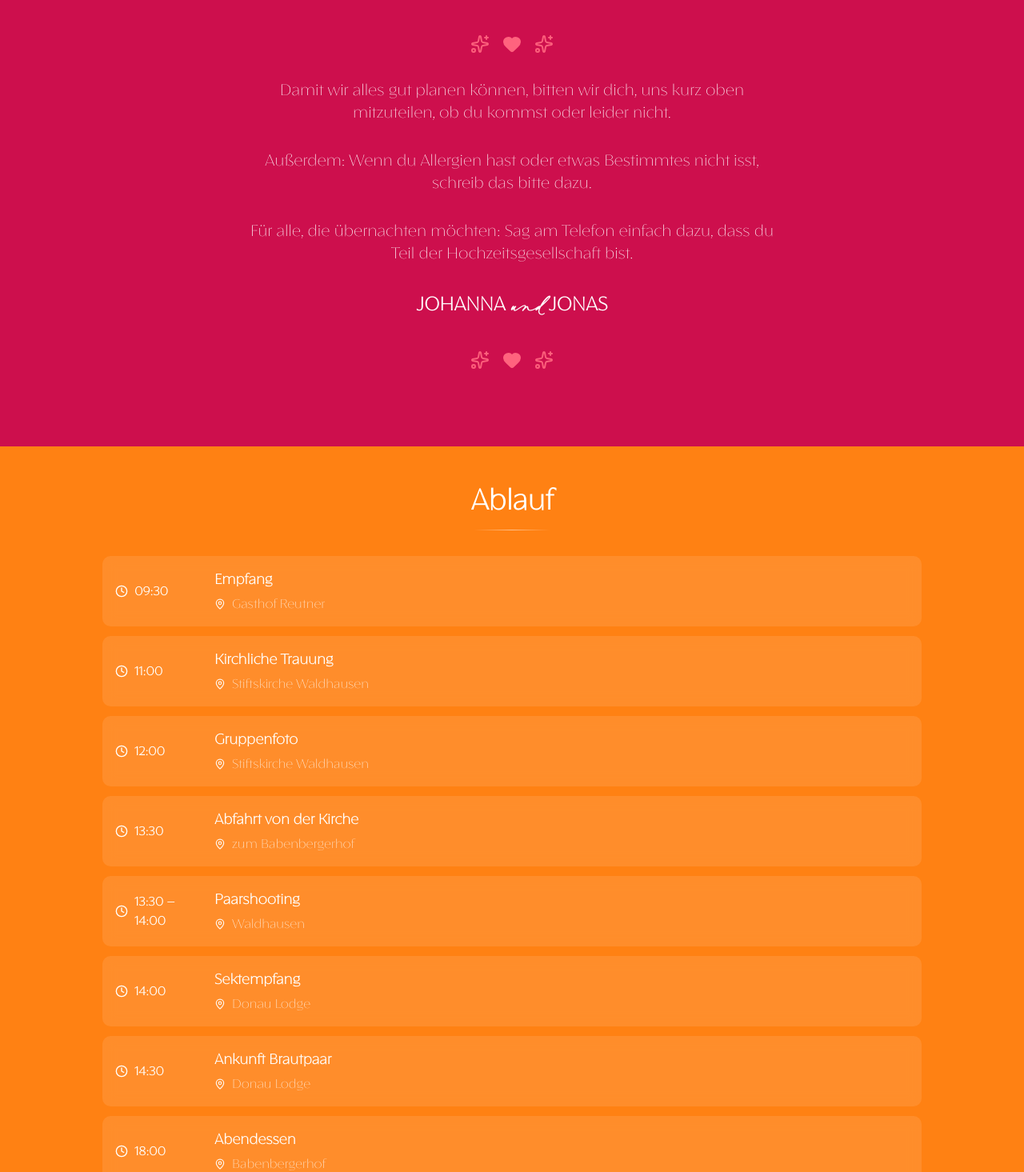
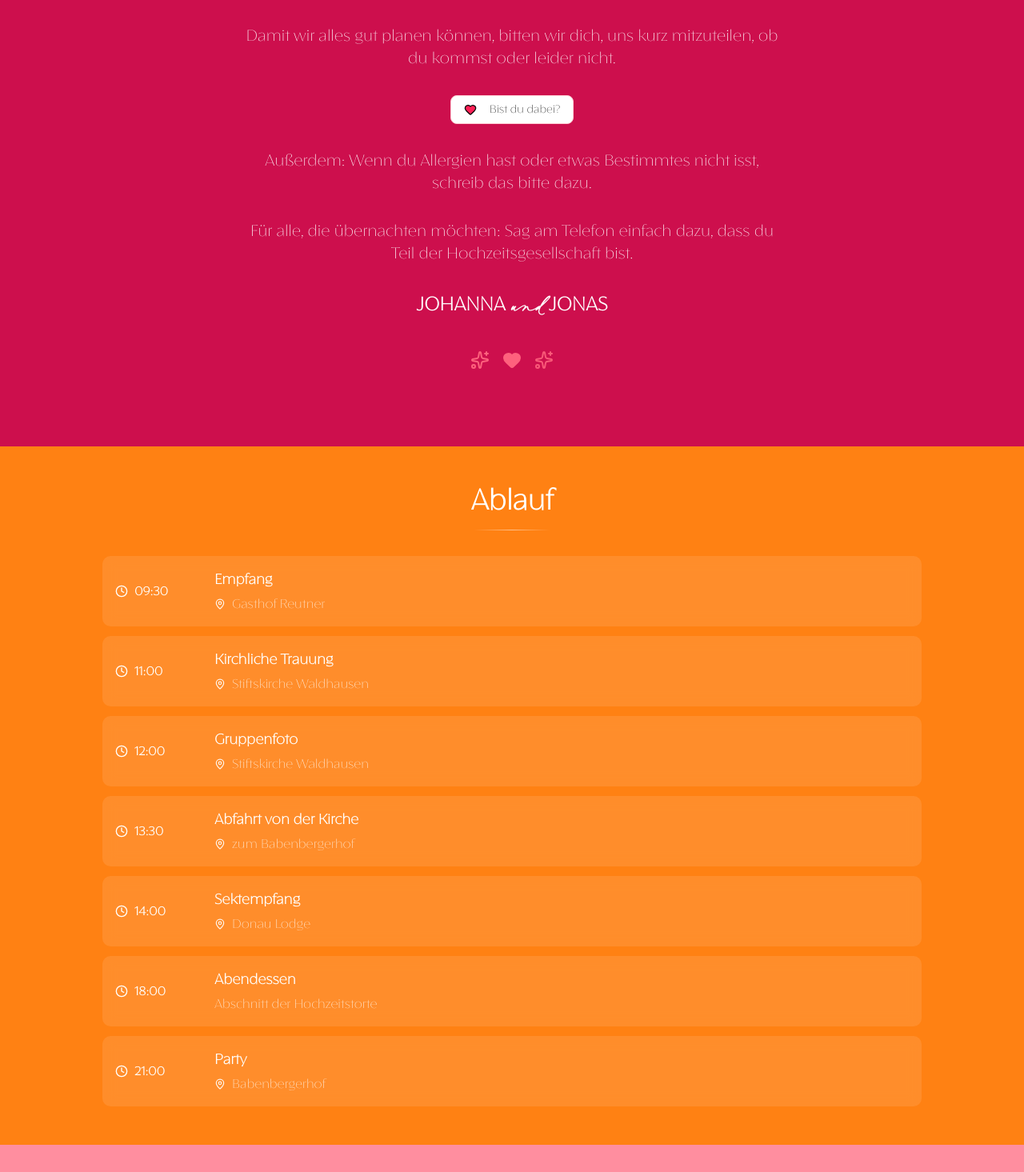
Before and after one commit to thejagger/wedding-auer, a React (Vite) app: page / in a window 1280 px wide. Shown: the part 412-1877 px from the top of the page at 80% size. Built offline with nearby package versions, Linux system fonts and the light colour scheme.

Commit message:
fixes signup dialog position, ablauf

```diff
--- a/src/components/Ablauf.tsx
+++ b/src/components/Ablauf.tsx
@@ -1,34 +1,32 @@
-import { Clock, MapPin } from "lucide-react";
+import {Clock, MapPin} from "lucide-react";
 
 interface ScheduleItem {
     time?: string;
     timeRange?: string;
     event: string;
-  location: string;
+    location?: string;
+    description?: string;
 }
 
 const scheduleItems: ScheduleItem[] = [
-  { time: "09:30", event: "Empfang", location: "Gasthof Reutner" },
-  { time: "11:00", event: "Kirchliche Trauung", location: "Stiftskirche Waldhausen" },
-  { time: "12:00", event: "Gruppenfoto", location: "Stiftskirche Waldhausen" },
-  { time: "13:30", event: "Abfahrt von der Kirche", location: "zum Babenbergerhof" },
-  { timeRange: "13:30 – 14:00", event: "Paarshooting", location: "Waldhausen" },
-  { time: "14:00", event: "Sektempfang", location: "Donau Lodge" },
-  { time: "14:30", event: "Ankunft Brautpaar", location: "Donau Lodge" },
-  { time: "18:00", event: "Abendessen", location: "Babenbergerhof" },
-  { event: "Hochzeitstorte (als Dessert)", location: "Babenbergerhof" },
-  { time: "21:00", event: "Party", location: "Babenbergerhof" },
+    {time: "09:30", event: "Empfang", location: "Gasthof Reutner"},
+    {time: "11:00", event: "Kirchliche Trauung", location: "Stiftskirche Waldhausen"},
+    {time: "12:00", event: "Gruppenfoto", location: "Stiftskirche Waldhausen"},
+    {time: "13:30", event: "Abfahrt von der Kirche", location: "zum Babenbergerhof"},
+    {time: "14:00", event: "Sektempfang", location: "Donau Lodge"},
+    {time: "18:00", event: "Abendessen", description: "Abschnitt der Hochzeitstorte"},
+    {time: "21:00", event: "Party", location: "Babenbergerhof"},
 ];
 
 export function Ablauf() {
     return (
-    <section className="py-12 px-6" style={{ backgroundColor: '#ff8113' }}>
+        <section className="py-12 px-6" style={{backgroundColor: '#ff8113'}}>
             <div className="max-w-5xl mx-auto">
                 <div className="flex flex-col items-center gap-4 mb-8">
                     <h2 className="text-3xl md:text-4xl font-bold text-white">
                         Ablauf
                     </h2>
-          <div className="h-px w-24 bg-gradient-to-r from-transparent via-white/50 to-transparent" />
+                    <div className="h-px w-24 bg-linear-to-r from-transparent via-white/50 to-transparent"/>
                 </div>
 
                 <div className="space-y-3">
@@ -38,7 +36,7 @@ export function Ablauf() {
                             className="flex flex-col md:flex-row md:items-center gap-3 p-4 rounded-lg bg-white/10 backdrop-blur-sm hover:bg-white/20 transition-all"
                         >
                             <div className="flex items-center gap-2 md:w-28 shrink-0">
-                <Clock className="h-4 w-4 text-white shrink-0" />
+                                <Clock className="h-4 w-4 text-white shrink-0"/>
                                 <div className="text-white font-semibold text-base">
                                     {item.time || item.timeRange || ""}
                                 </div>
@@ -47,10 +45,17 @@ export function Ablauf() {
                                 <h3 className="text-white text-lg font-semibold mb-1">
                                     {item.event}
                                 </h3>
+                                {item.location ? (
                                     <div className="flex items-center gap-2 text-white/90">
-                  <MapPin className="h-3.5 w-3.5 shrink-0" />
+                                        <MapPin className="h-3.5 w-3.5 shrink-0"/>
                                         <span className="text-base">{item.location}</span>
                                     </div>
+                                ) : <></>}
+                                {item.description ? (
+                                    <div className="flex items-center gap-2 text-white/90">
+                                        <span className="text-base">{item.description}</span>
+                                    </div>
+                                ) : <></>}
                             </div>
                         </div>
                     ))}
--- a/src/components/Hero.tsx
+++ b/src/components/Hero.tsx
@@ -9,10 +9,6 @@ export function Hero() {
 
         <div className="relative mx-auto max-w-5xl">
           <div className="flex flex-col items-center gap-8 text-center">
-            <div className="flex items-center gap-4">
-              <SignupDialog/>
-            </div>
-
 
             <h1 className="flex flex-col text-4xl font-extrabold tracking-tight text-white sm:text-5xl md:text-6xl lg:text-7xl leading-[1.2]">
               JOHANNA <span className="font-mirabella">und</span> JONAS
@@ -25,8 +21,12 @@ export function Hero() {
             </div>
 
             <p className="max-w-2xl text-lg text-white sm:text-xl">
-              Damit wir alles gut planen können, bitten wir dich, uns kurz oben mitzuteilen, ob du kommst oder leider nicht.
+              Damit wir alles gut planen können, bitten wir dich, uns kurz mitzuteilen, ob du kommst oder leider nicht.
             </p>
+
+            <div className="flex items-center gap-4">
+              <SignupDialog/>
+            </div>
 
             <p className="max-w-2xl text-lg text-white sm:text-xl">
               Außerdem: Wenn du Allergien hast oder etwas Bestimmtes nicht isst, schreib das bitte dazu.
```
Lines whose indentation alone changed are shown as unchanged.
